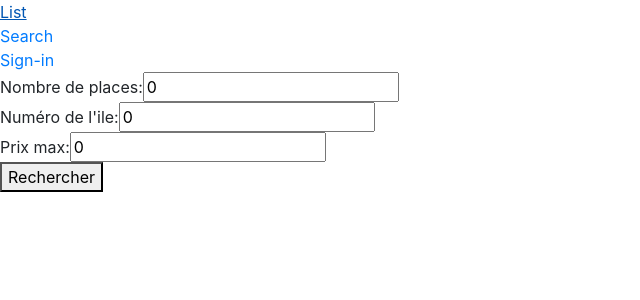
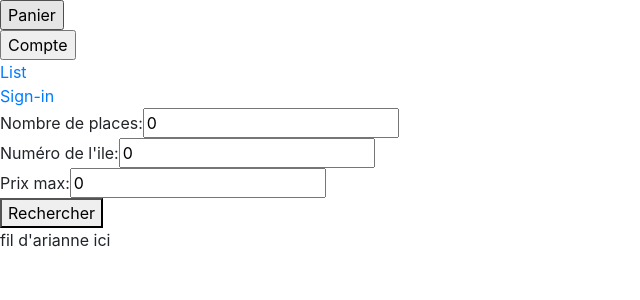
Before and after one commit to ClementDidier/ECOM-M2PGI, an Angular app in the folder src/ui/: page / in a window 1280 px wide. Shown: the top 300 px of the page, without its empty margins (0-640 px from the left). Built offline with nearby package versions, Linux system fonts and the light colour scheme.

Commit message:
Version prototype, fonctionnelle mais pas très jolie

```diff
--- a/src/ui/src/app/app.component.html
+++ b/src/ui/src/app/app.component.html
@@ -1,12 +1,23 @@
 <!--The content below is only a placeholder and can be replaced.-->
+<div id="logo">
+</div>
+<div id="recap">
+  <div id="basket">
+    <input type="button" value="Panier"/>
+  </div>
+  <div id="account">
+    <input type="button" value="Compte"/>
 
-
+  </div>
+</div>
 <div class="menu">
     <span class="nav"><a routerLink="/list">List</a></span>
-    <span class="nav"><a routerLink="search">Search</a></span>
     <span class="nav"><a routerLink="signin">Sign-in</a></span>
 </div>
 <div class="searchzone">
   <app-bungalow-search></app-bungalow-search>
 </div>
+<div class="fildarianne">
+  fil d'arianne ici
+</div>
 <router-outlet></router-outlet>
```
